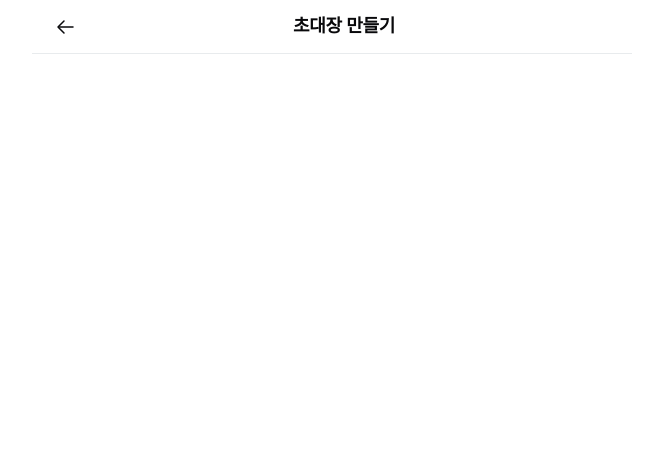
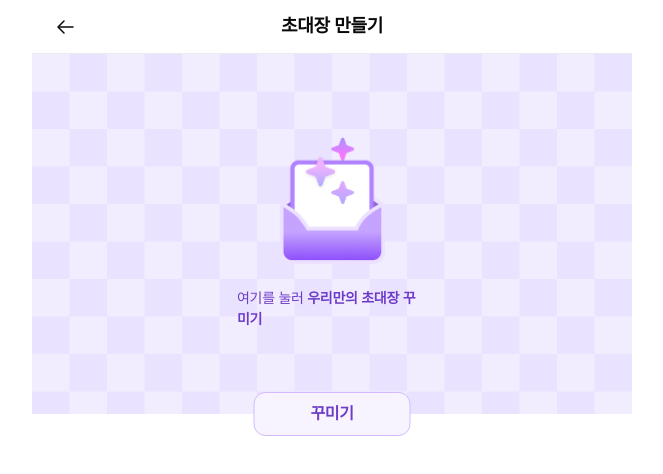
Before and after one commit to dnd-side-project/dnd-12th-6-frontend, a Next.js app: page /create in a window 1280 px wide. Shown: the top 474 px of the page, without its empty margins (308-971 px from the left). Built offline with nearby package versions, Linux system fonts and the light colour scheme; a web font is replaced by a local one.

Commit message:
feat: preview empty area add

```diff
--- a/src/app/create/page.tsx
+++ b/src/app/create/page.tsx
@@ -7,6 +7,18 @@ const page = () => {
   return (
     <PageContainer>
       <PageHeader backButton />
+      <div className='cursor-pointer w-full relative h-[360px] bg-preview bg-cover'>
+        <div className='w-[190px] absolute top-80 left-1/2 -translate-x-1/2 flex flex-col items-center gap-24'>
+          <img className='w-[106px]' src='/images/create/letter_image.png' />
+          <p className='typo-label1 text-primary-strong'>
+            여기를 눌러 <b className='font-bold'>우리만의 초대장 꾸미기</b>
+          </p>
+        </div>
+        <div className='w-[157px] h-[44px] absolute bottom-[-22px] left-1/2 -translate-x-1/2 flex items-center justify-center border border-primary-normal rounded-xl bg-primary-natural'>
+          <p className='typo-body font-bold text-primary-strong'>꾸미기</p>
+        </div>
+      </div>
+
       <div></div>
     </PageContainer>
   );
--- a/src/components/layout/PageHeader/index.tsx
+++ b/src/components/layout/PageHeader/index.tsx
@@ -5,7 +5,7 @@ import { ReactNode } from 'react';
 
 import Icon from '@/components/common/Icon';
 
-interface Props {
+export interface Props {
   /**
    * left 영역 컴포넌트
    */
@@ -29,14 +29,16 @@ const PageHeader = ({ left, right, backButton }: Props) => {
   };
 
   return (
-    <header className='h-[54px] px-[22px] flex justify-center items-center bg-white border-b border-gray-2'>
+    <header className='h-[54px] px-[22px] sticky top-0 flex justify-space items-center bg-white border-b border-gray-2'>
       {backButton && (
         <button onClick={() => router.back()}>
           <Icon name='back' className='w-24 h-24' />
         </button>
       )}
       {!backButton && left}
-      <h1 className='flex-1 text-center typo-heading font-bold'>{routerTitle[pathName]}</h1>
+      <h1 className='absolute left-1/2 -translate-x-1/2 text-center typo-heading font-bold'>
+        {routerTitle[pathName]}
+      </h1>
       {right}
     </header>
   );
--- a/tailwind.config.ts
+++ b/tailwind.config.ts
@@ -14,6 +14,9 @@ const config: Config = {
   ],
   theme: {
     extend: {
+      backgroundImage: {
+        preview: "url('/images/create/create_background.png')",
+      },
       spacing,
       maxWidth: {
         content: '600px',
```
Also changed, not shown: public/images/create/create_background.png (added), public/images/create/letter_image.png (added).
